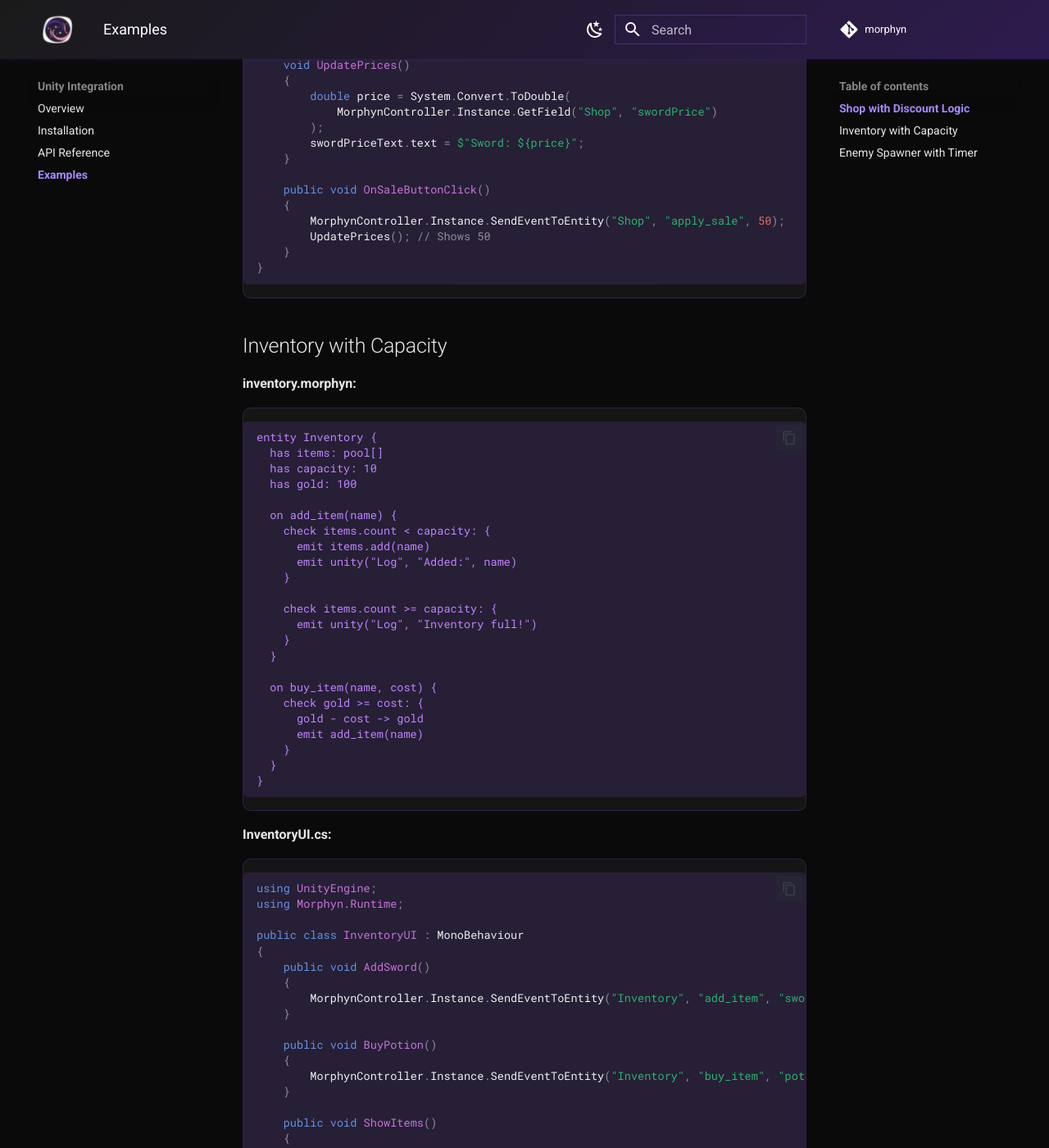
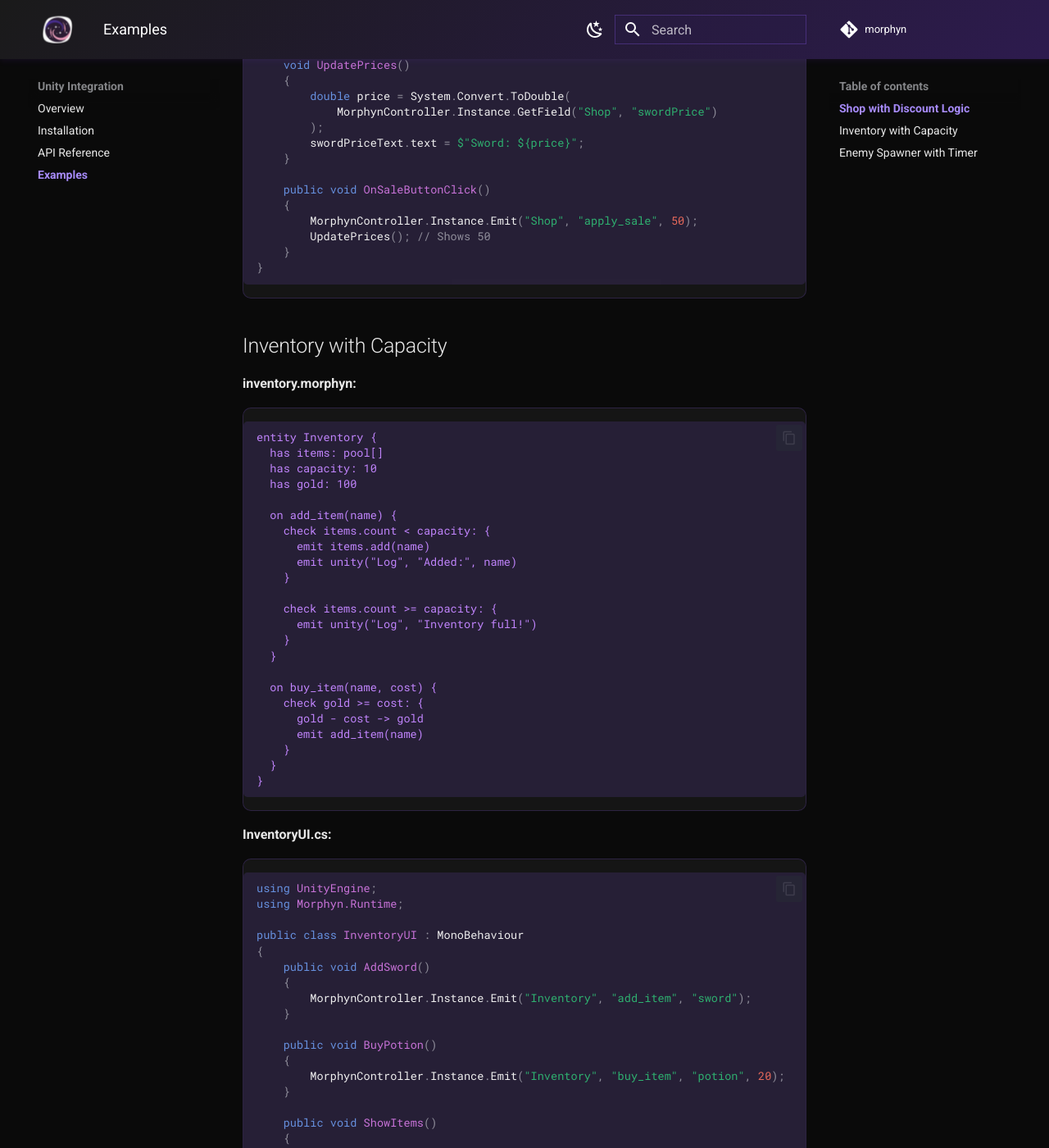
Before and after one commit to jvnkoo/morphyn, an MkDocs documentation site: the page built from docs/unity/examples.md, in a window 1280 px wide and 1400 px high, scrolled down 871 px. Shown: the whole window at 82% size. Built offline with MkDocs 1.6.1 and Material for MkDocs 9.7.7, drawn with Linux system fonts in a browser that asks for light colours; comment, search, counter and statistics services are not loaded; some of the changed text lies outside the part shown.

Commit message:
docs(unity): use new methods naming and add info about EmitSync

````diff
--- a/docs/unity/examples.md
+++ b/docs/unity/examples.md
@@ -42,7 +42,7 @@
 
     public void OnSaleButtonClick()
     {
-        MorphynController.Instance.SendEventToEntity("Shop", "apply_sale", 50);
+        MorphynController.Instance.Emit("Shop", "apply_sale", 50);
         UpdatePrices(); // Shows 50
     }
 }
@@ -86,12 +86,12 @@
 {
     public void AddSword()
     {
-        MorphynController.Instance.SendEventToEntity("Inventory", "add_item", "sword");
+        MorphynController.Instance.Emit("Inventory", "add_item", "sword");
     }
 
     public void BuyPotion()
     {
-        MorphynController.Instance.SendEventToEntity("Inventory", "buy_item", "potion", 20);
+        MorphynController.Instance.Emit("Inventory", "buy_item", "potion", 20);
     }
 
     public void ShowItems()
@@ -156,7 +156,7 @@
 
     public void OnEnemyKilled()
     {
-        MorphynController.Instance.SendEventToEntity("Spawner", "enemy_died");
+        MorphynController.Instance.Emit("Spawner", "enemy_died");
     }
 }
 ```
````
Also changed, not shown: docs/unity/api.md (+4 -1 lines), docs/unity/installation.md (+1 -1 lines).
